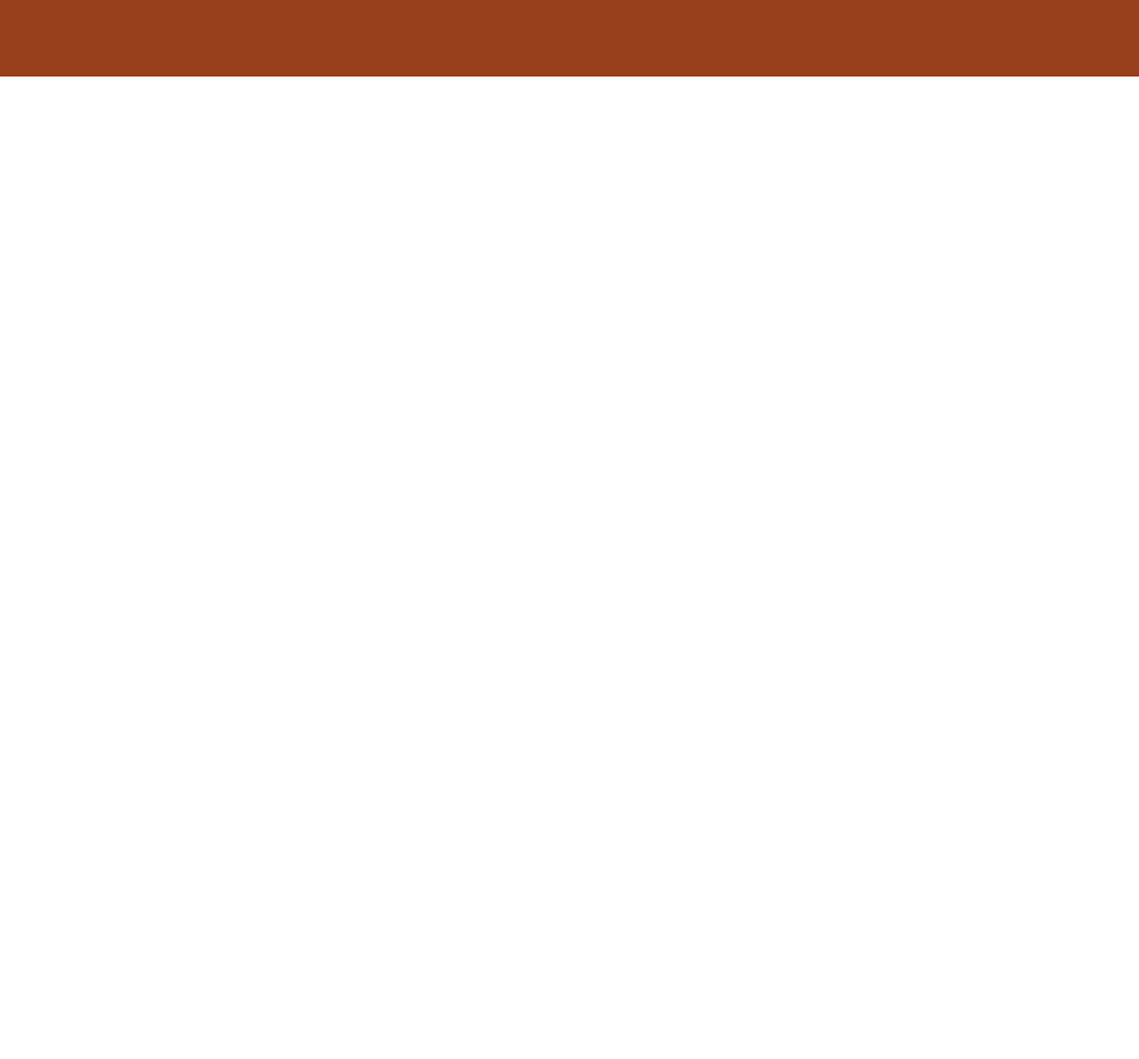
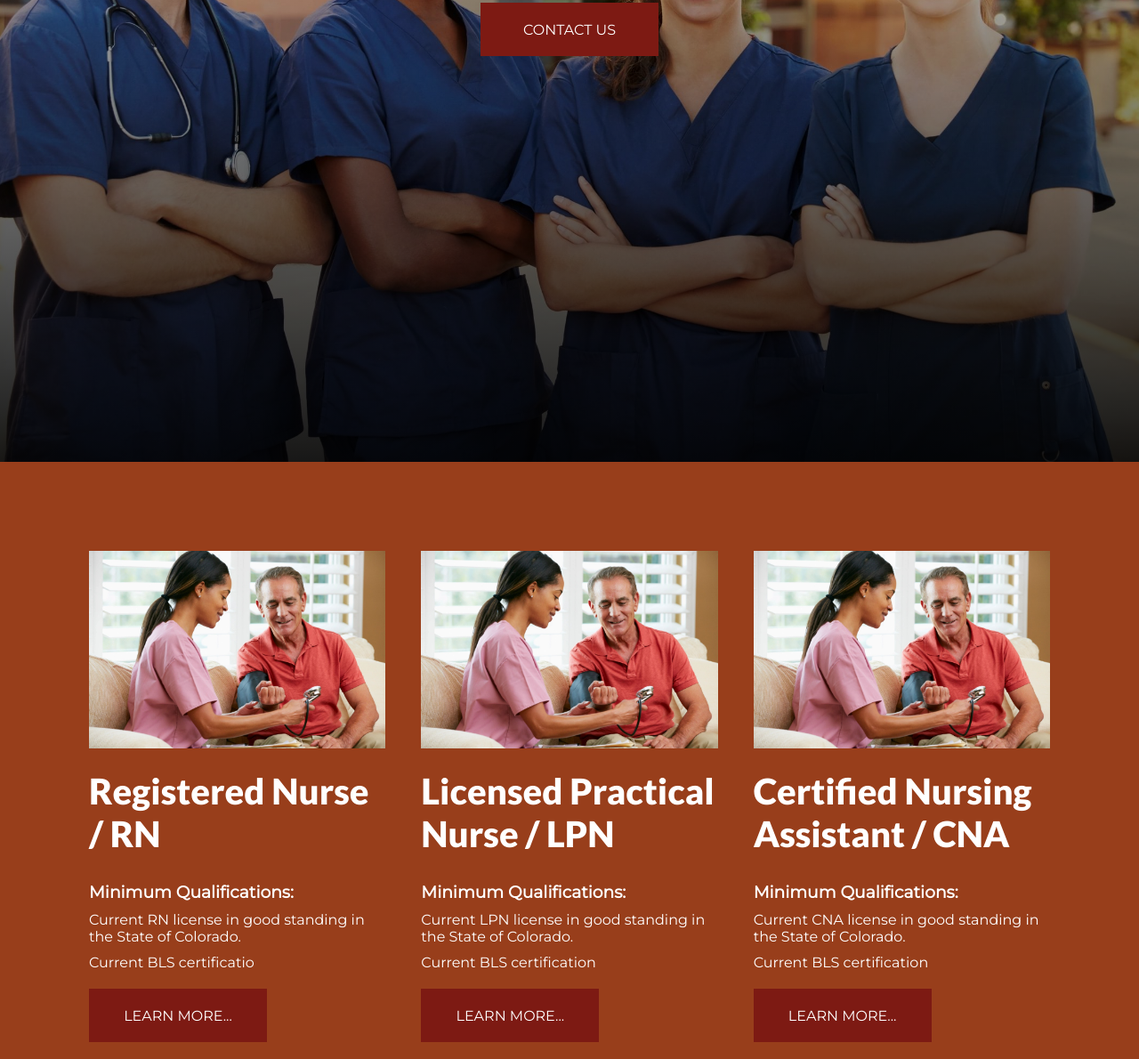
Before and after one commit to collinsMutai/rockymountstaffingagency, a plain HTML site: page jobs.html in a window 1280 px wide. Shown: the part 470-1660 px from the top of the page at 89% size. Before the commit the page ends 800 px from the top, so only its background shows below. Drawn offline with nearby package versions, Linux system fonts and the light colour scheme.

Commit message:
added explore jobs page

```diff
--- a/jobs.html
+++ b/jobs.html
@@ -26,12 +26,66 @@
       </div>
 
     <!-- hero -->
+    <div class="hero-banner-jobs">
+      <div class="hero-banner-heading">
+          <h1>Above and Beyond Care. Nothing Less.
 
+          </h1>
+
+      </div>
+      <div class="jobs-button">
+        <button class="mission-btn">Contact Us</button>
+      </div>
+  </div>
     <!-- heading section -->
 
     <!-- cards -->
+<div class="jobs-cards-section">
+  <div class="job-cards">
+    <div class="card-one">
+      <div class="job-card">
+        <img class="job-card-image" src="images/crop-0-0-2160-1440-0-qtq80-dzHR96.jpeg"/>
+        <h2>Registered Nurse / RN</h2>
+        <h3>  Minimum Qualifications: </h3>
+        <p>Current RN license in good standing in the State of Colorado.</p>
+        <p>Current BLS certificatio </p>
+        <div class="job-card-button">
+          <button class="mission-btn"><a href="./registered-nurse.html">Learn More...</a></button>
+        </div>
 
+      </div>
+    </div>
+ <div class="card-two">
+  <div class="job-card">
+    <img class="job-card-image" src="images/crop-0-0-2160-1440-0-qtq80-dzHR96.jpeg"/>
+    <h2>Licensed Practical Nurse / LPN</h2>
+    <h3>Minimum Qualifications:</h3>
+    <p>Current LPN license in good standing in the State of Colorado.</p>
+    <p>Current BLS certification</p>
+     <div class="job-card-button">
+      <button class="mission-btn"><a href="./licensed-practical-nurse.html">Learn More...</a></button>
+    </div>
+
+  </div>
+ </div>
+ <div class="card-two">
+  <div class="job-card">
+    <img class="job-card-image" src="images/crop-0-0-2160-1440-0-qtq80-dzHR96.jpeg"/>
+    <h2>Certified Nursing Assistant / CNA    </h2>
+    <h3>Minimum Qualifications:</h3>
+    <p>Current CNA license in good standing in the State of Colorado.</p>
+    <p>Current BLS certification</p>
+     <div class="job-card-button">
+      <button class="mission-btn"><a href="./certified-nursing-assistant.html">Learn More...</a></button>
+    </div>
+
+  </div>
+ </div>
+
+  </div>
+</div>
    <!-- footer -->
+
    <div class="footer-section">
     <div class="social-icons">
       <div class="footer-icons">
@@ -60,5 +114,13 @@
     </div>
   </div>
   <!-- end footer -->
+  <script
+type="module"
+src="https://unpkg.com/ionicons@5.5.2/dist/ionicons/ionicons.esm.js"
+></script>
+<script
+nomodule
+src="https://unpkg.com/ionicons@5.5.2/dist/ionicons/ionicons.js"
+></script>
 </body>
 </html>
--- a/main.css
+++ b/main.css
@@ -254,9 +254,16 @@ height: 100vh;
 background-size: cover;
 height: 100vh;
 }
+.hero-banner-jobs{
+  background: linear-gradient(rgba(0, 0, 0, 0), rgb(0, 0, 0,0.9)), url("images/qtq80-cQnyOR.jpeg")
+  no-repeat center top;
+background-size: cover;
+height: 100vh;
+padding-bottom: 70px;
+}
 .hero-banner-heading h1{
   text-align: center;
-  padding: 200px 50px;
+  padding: 150px 5px 60px 60px;
 }
 
 /* qualifications section */
@@ -294,3 +301,48 @@ height: 100vh;
   background-color: #fff;
   color: #7D1A13;
 }
+
+/* explore jobs page */
+.jobs-button{
+  text-align: center;
+}
+.jobs-cards-section{
+  padding: 100px;
+  color: #fff;
+  background-color: #983E1B;
+}
+.job-cards{
+  display: flex;
+  gap: 40px;
+  justify-content: space-evenly;
+
+}
+.job-card{
+  flex: 1;
+}
+.job-card img{
+  width: 100%;
+  height: 100%;
+  margin-bottom: 20px;
+}
+.job-card-image{
+  width: 100%;
+  height: 100%;
+}
+.job-card h2{
+  font-size: 40px;
+  margin-bottom: 30px;
+}
+.job-card h3{
+  margin-bottom: 10px;
+}
+.job-card p{
+  padding-bottom: 10px;
+}
+.job-card-button{
+ margin-top: 10px;
+}
+.job-card-button a{
+  text-decoration: none;
+  color: #fff;
+}
```
Also changed, not shown: images/qtq80-cQnyOR.jpeg (added). Lines whose indentation alone changed are shown as unchanged.
